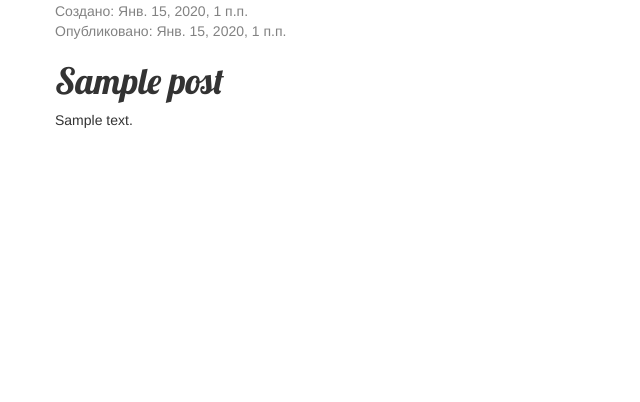
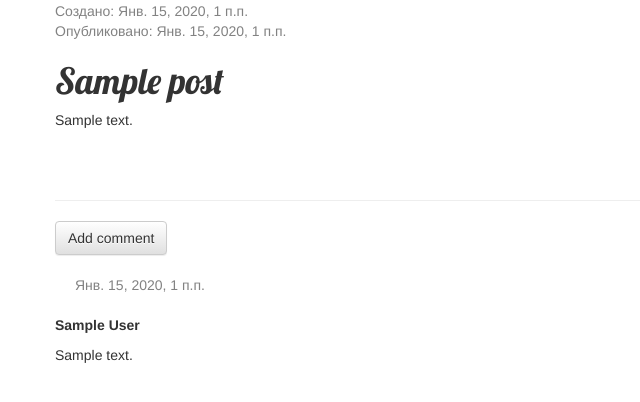
Before and after one commit to sergeichukes/first-blog, a Django app: page /post/1/ in a window 1280 px wide. Shown: the part 143-545 px from the top of the page, without its empty margins (0-640 px from the left). Run offline with Django 3.2, Linux system fonts and the light colour scheme; tables that the repository leaves empty hold one stand-in row (values such as "Sample post"); some libraries are stand-ins or nearby versions.

Commit message:
Добавлено создание, редактирование и апрув комментария

```diff
--- a/blog/models.py
+++ b/blog/models.py
@@ -18,6 +18,9 @@ class Post(models.Model):
     def __str__(self):
         return self.title
 
+    def approved_comments(self):
+        return self.comments.filter(approved_comment=True)
+
 
 class Comment(models.Model):
     post = models.ForeignKey(
--- a/blog/static/css/blog.css
+++ b/blog/static/css/blog.css
@@ -54,3 +54,7 @@ h4 {
 .post h1 a:visited {
   color: #000000;
 }
+
+.comment {
+  margin: 20px 0px 20px 20px;
+}
--- a/blog/templates/blog/post_detail.html
+++ b/blog/templates/blog/post_detail.html
@@ -23,4 +23,24 @@
         <h1> {{ post.title }} </h1>
         <p> {{ post.text|linebreaksbr }}</p>
     </article>
+    <hr>
+    <a class="btn btn-default" href="{% url 'add_comment_to_post' pk=post.pk %}">Add comment</a>
+    {% for comment in post.comments.all %}
+     {% if user.is_authenticated or comment.approved_comment %}
+        <div class="comment">
+            <div class="date">{{ comment.created_date }}</div>
+             {% if not comment.approved_comment %}
+                <a class="btn btn-default" href="{% url 'comment_remove' pk=comment.pk %}"><span class="glyphicon glyphicon-remove"></span></a>
+                <a class="btn btn-default" href="{% url 'comment_approve' pk=comment.pk %}"><span class="glyphicon glyphicon-ok"></span></a>
+             {% endif %}
+        </div>
+            <strong>{{ comment.author }}</strong>
+            <p>{{ comment.text|linebreaks }}</p>
+
+        </div>
+        {% endif %}
+    {% empty %}
+        <p>No comments here yet :(</p>
+{% endfor %}
+
 {% endblock  %}
--- a/blog/templates/blog/post_list.html
+++ b/blog/templates/blog/post_list.html
@@ -9,6 +9,7 @@
         </div>
         <h1><a href="{% url 'post_detail' pk=post.pk %}">{{ post.title }}</a></h1>
         <p>{{ post.text|linebreaksbr }}</p>
+        <a href="{% url 'post_detail' pk=post.pk %}">Comments: {{ post.approved_comments.count }}</a>
     </div>
   {% endfor %}
 {% endblock %}
--- a/blog/urls.py
+++ b/blog/urls.py
@@ -11,5 +11,9 @@ urlpatterns = [
          views.post_draft_list, name='post_draft_list'),
     path('post/<int:pk>/publish/', views.post_publish, name='post_publish'),
     path('post/<int:pk>/remove/', views.post_remove, name='post_remove'),
-
+    path('post/<int:pk>/comment/', views.add_comment_to_post,
+         name='add_comment_to_post'),
+    path('comment/<int:pk>/approve/',
+         views.comment_approve, name='comment_approve'),
+    path('comment/<int:pk>/remove/', views.comment_remove, name='comment_remove'),
 ]
--- a/blog/views.py
+++ b/blog/views.py
@@ -2,8 +2,8 @@ from django.shortcuts import render, get_object_or_404, redirect
 from django.contrib.auth.decorators import login_required
 from django.utils import timezone
 
-from .models import Post
-from .forms import PostForm
+from .models import Post, Comment
+from .forms import PostForm, CommentForm
 
 
 def post_list(request):
@@ -68,3 +68,31 @@ def post_remove(request, pk):
     post = get_object_or_404(Post, pk=pk)
     post.delete()
     return redirect('post_list')
+
+
+def add_comment_to_post(request, pk):
+    post = get_object_or_404(Post, pk=pk)
+    if request.method == "POST":
+        form = CommentForm(request.POST)
+        if form.is_valid():
+            comment = form.save(commit=False)
+            comment.post = post
+            comment.save()
+            return redirect('post_detail', pk=post.pk)
+    else:
+        form = CommentForm()
+    return render(request, 'blog/add_comment_to_post.html', {'form': form})
+
+
+@login_required
+def comment_approve(request, pk):
+    comment = get_object_or_404(Comment, pk=pk)
+    comment.approve()
+    return redirect('post_detail', pk=comment.post.pk)
+
+
+@login_required
+def comment_remove(request, pk):
+    comment = get_object_or_404(Comment, pk=pk)
+    comment.delete()
+    return redirect('post_detail', pk=comment.post.pk)
```
Also changed, not shown: blog/forms.py (+8 -1 lines), blog/templates/blog/add_comment_to_post.html (added, +9 -0 lines).
